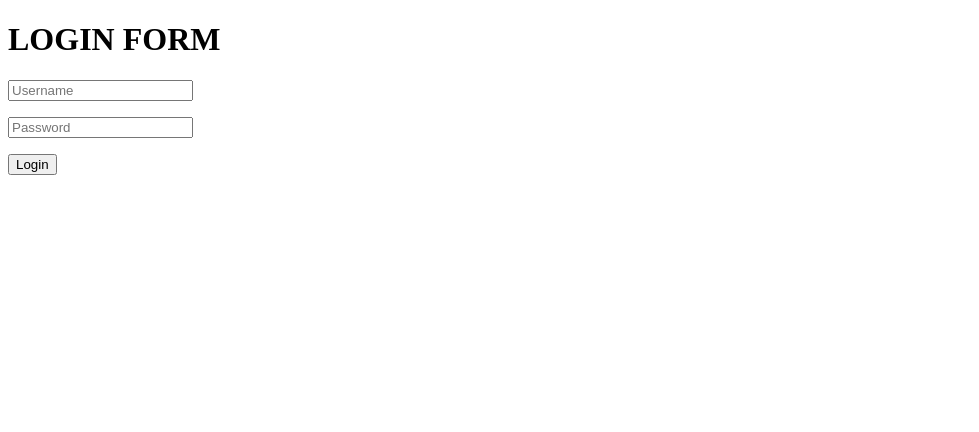
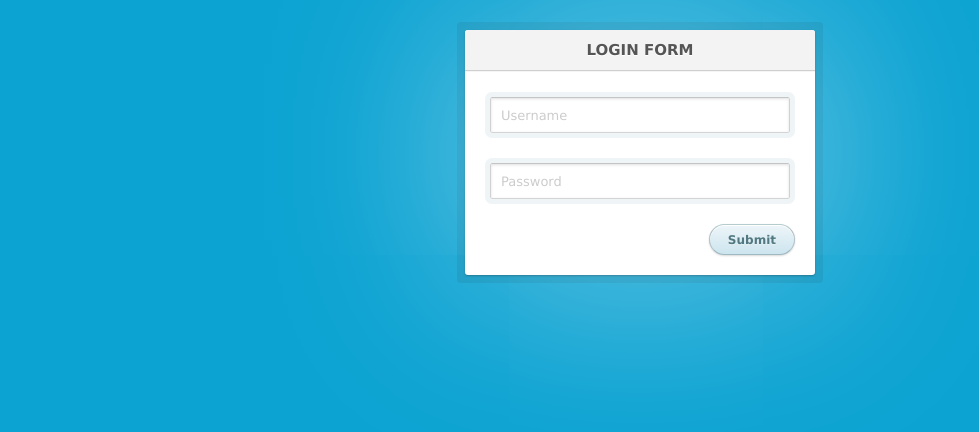
Before and after one commit to 2019-pemrogramanberbasiskerangkakerja-g/tugas2-offlinefirst-menantu_idaman, a website: page web/login/login.html in a window 1280 px wide. Shown: the whole page, without its empty margins (0-979 px from the left). Drawn offline with Linux system fonts and the light colour scheme; files that its build step writes are made by us from their sources.

Commit message:
adding css to login view

```diff
--- a/web/login/login.html
+++ b/web/login/login.html
@@ -1,17 +1,22 @@
 <!DOCTYPE html>
 <html lang="en">
 <head>
-  <meta charset="UTF-8">
-  <meta name="viewport" content="width=device-width, initial-scale=1.0">
-  <meta http-equiv="X-UA-Compatible" content="ie=edge">
-  <title>Document</title>
+<meta charset="utf-8">
+<title>Paper Stack</title>
+<link rel="stylesheet" type="text/css" href="css/login.css" />
 </head>
 <body>
-  <h1>LOGIN FORM</h1>
-  <form action="/kirim" method="POST">
-  <p><input type="text" name="username" placeholder="Username"></p>
-  <p><input type="text" name="password" placeholder="Password"></p>
-  <button type="submit">Login</button>
-  </form>
+<div class="container">
+    <section id="content">
+            <div class="login">
+                    <h1>LOGIN FORM</h1>
+                    <form action="/login" method="POST">
+                    <p><input type="text" name="username" placeholder="Username"></p>
+                    <p><input type="text" name="password" placeholder="Password"></p>
+                    <p class="submit"><input type="submit"></p>
+                    </form>
+                  </div>
+    </section><!-- content -->
+</div><!-- container -->
 </body>
 </html>
```
Also changed, not shown: public/css/login.css (renamed from web/login/login.css).
